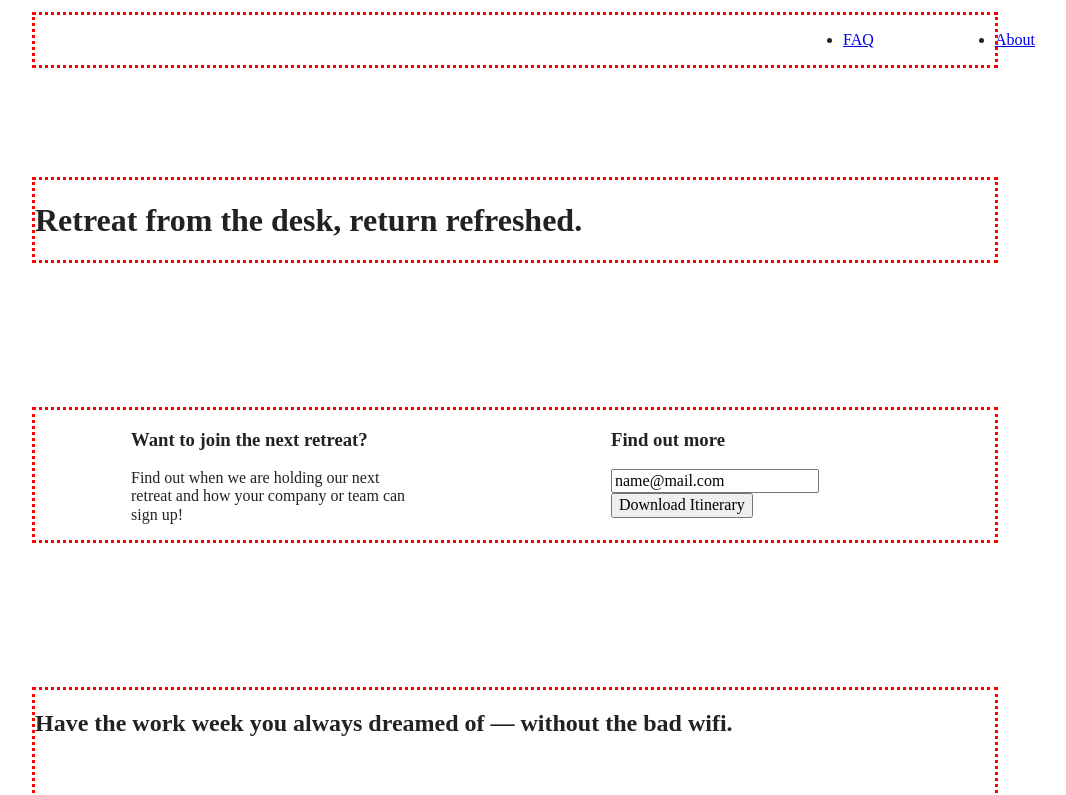
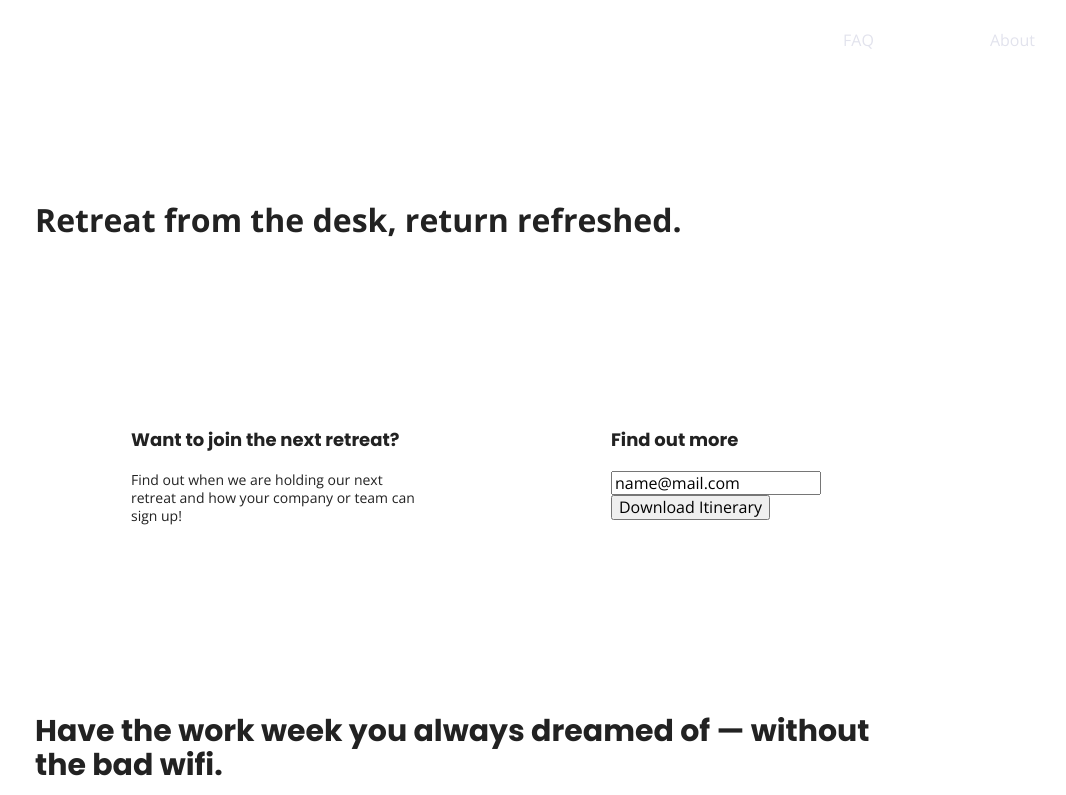
Before and after one commit to javier-ortiz123/unplugged-6-2-2024-step-1-of-10-your-responsive--website-project, a website built with Parcel: page index.html in a window 1280 px wide. Shown: the top 795 px of the page, without its empty margins (125-1191 px from the left). Built offline with nearby package versions, Linux system fonts and the light colour scheme.

Commit message:
initial commit

```diff
--- a/css/main.css
+++ b/css/main.css
@@ -91,16 +91,66 @@ textarea {
 
 
 
+
+
+
+
+
+
+
+
 /* ==========================================================================
    Author's custom styles
    ========================================================================== */
 
+/* General Styles */
 
-   .content-wrapper{
-  outline: 3px dotted red;
+html {
+  font-size: 1rem;
+}
+
+body {
+  font-size: 1em;
+  font-family: 'Open Sans', sans-serif;
+  text-align: left;
+}
+
+ul,
+ol {
+  list-style-type: none;
+}
+
+a {
+  color: #e2e3ed;
+  text-decoration: none;
+}
+
+h2 {
+  font-family: 'Poppins', sans-serif;
+  font-size: 1.875em;
+}
+
+h3,
+h4 {
+  font-family: 'Poppins', sans-serif;
+  margin: 20px 0;
+  font-size: 1.125em;
+}
+
+p {
+  font-size: .875em;
+  line-height: 1.285;
+}
+
+address {
+  font-style: normal;
+}
+
+.content-wrapper {
   width: 90%;
   margin: 50px 0;
 }
+
  /* -------------------- Base Header - Footer Styles -------------------- */
    header {
     display: flex;
--- a/index.html
+++ b/index.html
@@ -5,17 +5,18 @@
   <meta charset="utf-8">
   <title>Unplugged Retreat</title>
   <meta name="description" content="">
-  <meta name="viewport" content="width=device-width, initial-scale=1">
+  <meta name="viewport" content="width=device-width, initial-scale=1, shrink-to-fit=no">
 
   <meta property="og:title" content="">
   <meta property="og:type" content="">
   <meta property="og:url" content="">
   <meta property="og:image" content="">
 
+
   <link rel="manifest" href="site.webmanifest">
   <link rel="apple-touch-icon" href="icon.png">
   <!-- Place favicon.ico in the root directory -->
-
+  <link href="https://fonts.googleapis.com/css?family=Open+Sans:400,700|Poppins:500,700" rel="stylesheet">
   <link rel="stylesheet" href="css/normalize.css">
   <link rel="stylesheet" href="css/main.css">
 
```
Also changed, not shown: about/index.html (+1 -1 lines), faq/index.html (+1 -1 lines).
